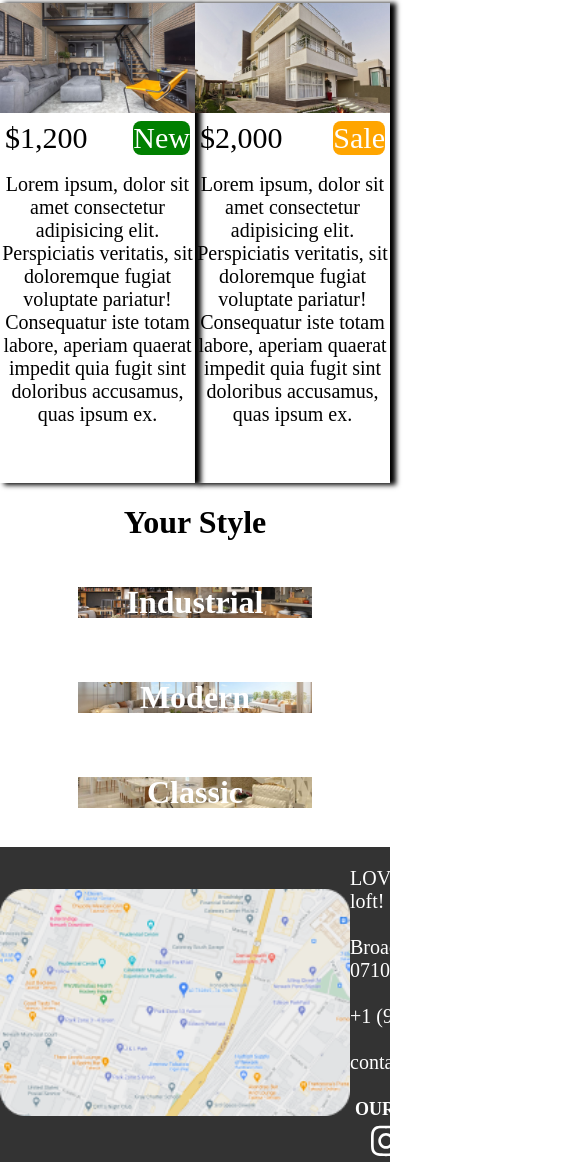
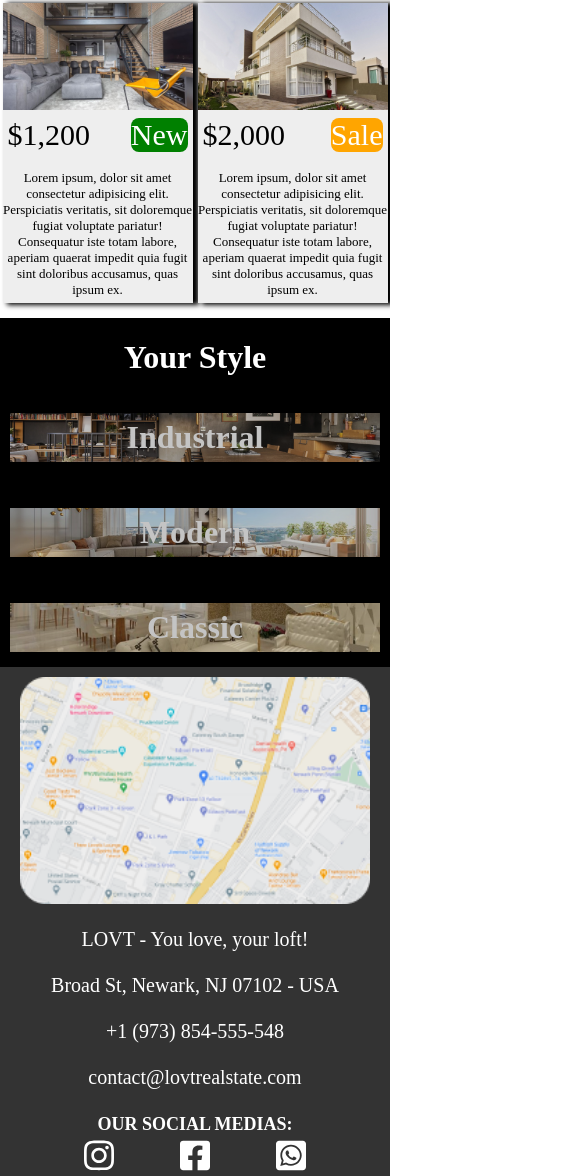
Before and after one commit to aprigio311/LOVT, a plain HTML site: page index.html in a window 390 px wide. Shown: the part 281-1457 px from the top of the page, 563 px wide, since content can reach past the window. Drawn offline with Linux system fonts and the light colour scheme.

Commit message:
Mobile pronto

```diff
--- a/style.css
+++ b/style.css
@@ -53,6 +53,7 @@ body{
     width: 450px;
     height: 480px;
     box-shadow: 5px 1px 5px 1px rgba(0, 0, 0, 25);
+    background-color: #EEEEEE;
 }
 .card img{
     width: 100%;
@@ -111,6 +112,7 @@ body{
     background-repeat: no-repeat;
     background-size: 100%;
     color: white;
+    opacity: 0.68;
 }
 .ps2{
     display: flex;
@@ -121,6 +123,7 @@ body{
     background-position: center;
     background-repeat: no-repeat;
     background-size: 100%;
+    opacity: 0.68;
     color: white;
     margin-top: 15px;
 }
@@ -133,7 +136,7 @@ body{
     background-position: center;
     background-repeat: no-repeat;
     background-size: 100%;
-
+    opacity: 0.68;
     color: white;
     margin-top: 15px;
 }
@@ -171,3 +174,148 @@ footer{
 .social-media-vect img{
     width: 30px;
 }
+
+@media (max-width: 900px){
+
+    .products{
+        display: flex;
+        justify-content: space-around;
+        margin-top: 25px;
+    }
+
+    .card{
+        display: flex;
+        flex-direction: column;
+        width: 190px;
+        height: 300px;
+        box-shadow: 5px 1px 5px 1px rgba(0, 0, 0, 25);
+        background-color: #EEEEEE;
+    }
+    .card img{
+        width: 100%;
+    }
+    .card-info{
+        display: flex;
+        flex-direction: row;
+        justify-content: space-between;
+        align-items: center;
+        max-height: 40px;
+        padding-left: 5px;
+        padding-right: 5px;
+        padding-top: 5px;
+    }
+    .price{
+        font-size: 30px;
+    }
+    .stadt1{
+        font-size: 30px;
+        color: white;
+    }
+    .stadt1 p{
+
+        background-color: green;
+        border-radius: 8px;
+    }
+
+    .stadt2{
+        font-size: 30px;
+        color: white;
+    }
+
+    .stadt2 p{
+        background-color: orange;
+        border-radius: 8px;
+    }
+    .card-info-text{
+        font-size: 13px;
+        margin-top: 15px;
+        text-align: center;
+    }
+
+    .product-styles{
+        display: flex;
+        flex-direction: column;
+        justify-content: center;
+        align-items: center;
+        background-color: black;
+        color: white;
+        margin-top: 15px;
+    }
+    .ps1{
+        display: flex;
+        justify-content: center;
+        align-items: center;
+        width: 95%;
+        background-image: url(./img/Rectangle\ 11.png);
+        background-position: center;
+        background-repeat: no-repeat;
+        background-size: 100%;
+        color: white;
+        opacity: 0.77;
+    }
+    .ps2{
+        display: flex;
+        justify-content: center;
+        align-items: center;
+        width: 95%;
+        background-image: url(./img/Rectangle\ 12.png);
+        background-position: center;
+        background-repeat: no-repeat;
+        background-size: 100%;
+        opacity: 0.77;
+        color: white;
+        margin-top: 15px;
+    }
+    .ps3{
+        display: flex;
+        justify-content: center;
+        align-items: center;
+        width: 95%;
+        background-image: url(./img/Rectangle\ 13.png);
+        background-position: center;
+        background-repeat: no-repeat;
+        background-size: 100%;
+        opacity: 0.77;
+        color: white;
+        margin-top: 15px;
+    }
+
+    footer{
+        margin-top: 0;
+        width: 100%;
+        display: flex;
+        flex-direction: column;
+        justify-content: space-around;
+        align-items: center;
+        background-color: #333;
+    }
+    .mapa{
+        margin-top: 10px;
+    }
+    .mapa img{
+        width: 350px;
+    }
+    .street{
+        font-size: 20px;
+        color: white;
+        display: flex;
+        flex-direction: column;
+        text-align: center;
+    }
+    .social-media{
+        display: flex;
+        flex-direction: column;
+    }
+    .social-media h4{
+        font-size: 18px;
+        margin: 5px;
+    }
+    .social-media-vect{
+        display: flex;
+        flex-direction: row;
+        justify-content: space-around;
+    }
+    .social-media-vect img{
+        width: 30px;
+    }
+}
```
